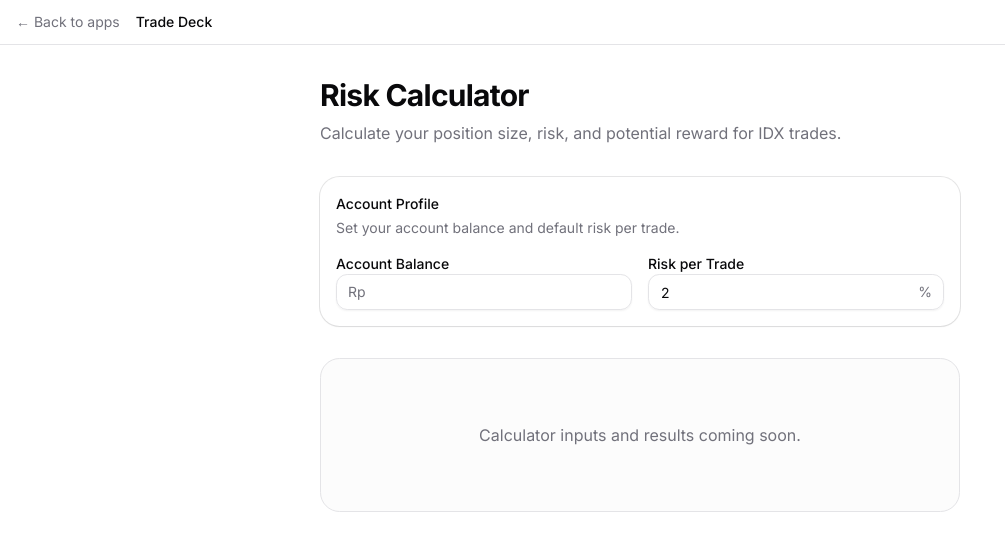
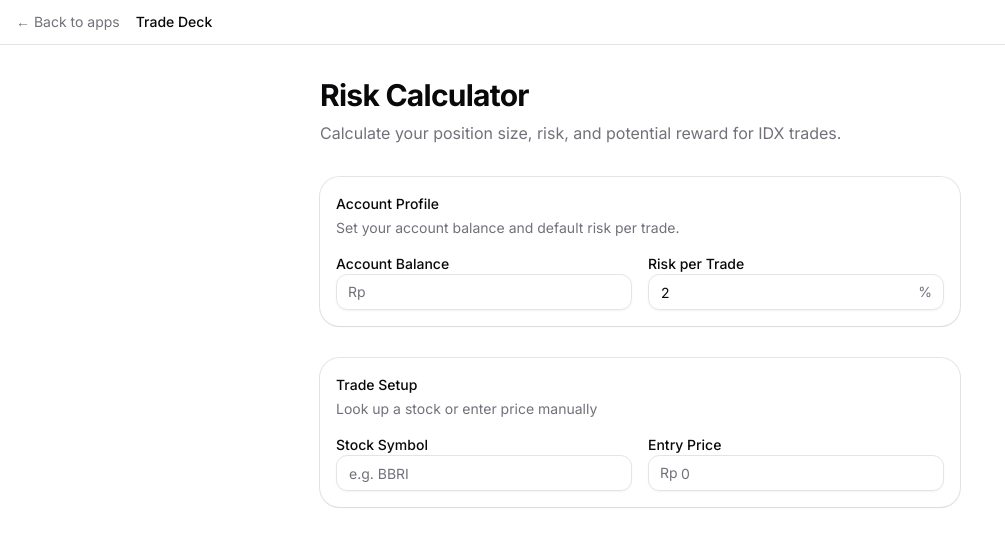
Before and after one commit to yogtanko/nokota, a Next.js app: page /apps/risk-calculator in a window 1280 px wide. Shown: the top 550 px of the page, without its empty margins (0-1005 px from the left). Built offline with nearby package versions, Linux system fonts and the light colour scheme.

Commit message:
feat: integrate StockLookup component into risk calculator page

```diff
--- a/src/app/(app)/apps/risk-calculator/page.tsx
+++ b/src/app/(app)/apps/risk-calculator/page.tsx
@@ -1,4 +1,6 @@
 import ProfileSection from "@/components/profile-section"
+import StockLookup from "@/components/stock-lookup"
+import { Card, CardContent, CardDescription, CardHeader, CardTitle } from "@/components/ui/card"
 
 export default function RiskCalculatorPage() {
   return (
@@ -12,11 +14,17 @@ export default function RiskCalculatorPage() {
 
       <ProfileSection />
 
-      <div className="flex flex-col items-center justify-center py-16 border rounded-xl bg-muted/30">
-        <p className="text-muted-foreground text-center max-w-md">
-          Calculator inputs and results coming soon.
-        </p>
-      </div>
+      <Card size="sm">
+        <CardHeader>
+          <CardTitle>Trade Setup</CardTitle>
+          <CardDescription>
+            Look up a stock or enter price manually
+          </CardDescription>
+        </CardHeader>
+        <CardContent>
+          <StockLookup />
+        </CardContent>
+      </Card>
     </div>
   )
 }
```
